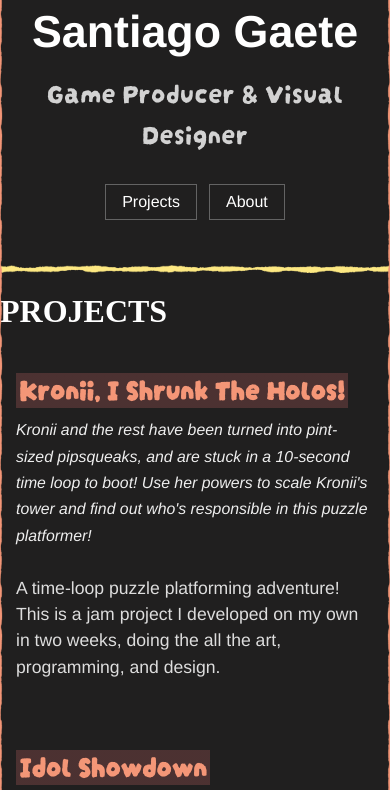
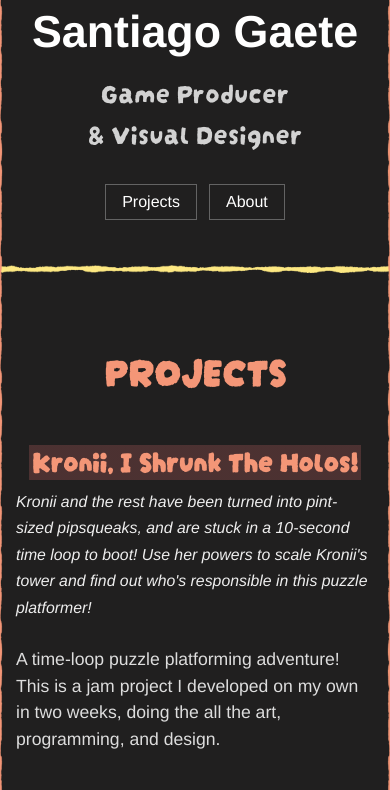
Before and after one commit to sgaete-lime/santiaGO, an Astro site: page / in a window 390 px wide. Shown: the part 311-1101 px from the top of the page. Built offline with nearby package versions, Linux system fonts and the light colour scheme; Astro itself is replaced by a stand-in of ours; a web font is replaced by a local one.

Commit message:
baby baby work work work work work work

```diff
--- a/src/components/Hero.astro
+++ b/src/components/Hero.astro
@@ -11,7 +11,7 @@ import cornerIcon from '../assets/pfpedit1.png';
 
     <div class="text-side">
       <h1 class="hero-name">Santiago Gaete</h1>
-      <p class="hero-title">Game Producer & Visual Designer</p>
+      <p class="hero-title">Game Producer<br />& Visual Designer</p>
 
       <nav class="hero-nav">
         <a href="#projects" class="nav-button">Projects</a>
--- a/src/components/ProjectItem.astro
+++ b/src/components/ProjectItem.astro
@@ -168,5 +168,8 @@ const {
       box-sizing: border-box;
       margin-right: 0;
     }
+    .text-side h3 {
+      text-align: center;
+    }
   }
 </style>
--- a/src/components/Projects.astro
+++ b/src/components/Projects.astro
@@ -10,9 +10,8 @@ import moom3 from '../assets/moom-3.png';
 import moom4 from '../assets/moom-4.png';
 import mmm from '../assets/mmm-0.png';
 ---
-<h1>PROJECTS</h1>
 <section id="projects" class="projects-section">
-
+  <h1>PROJECTS</h1>
 
   <ProjectItem
     title="Kronii, I Shrunk The Holos!"
```
